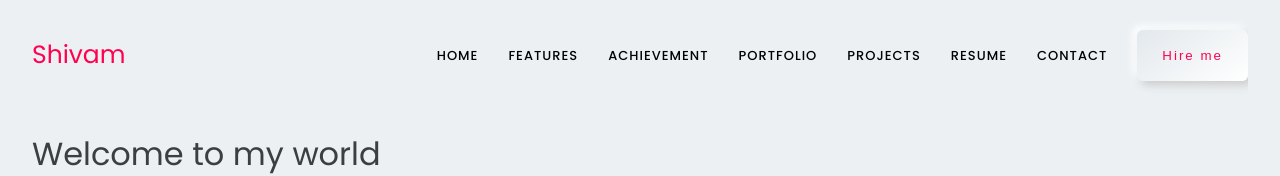
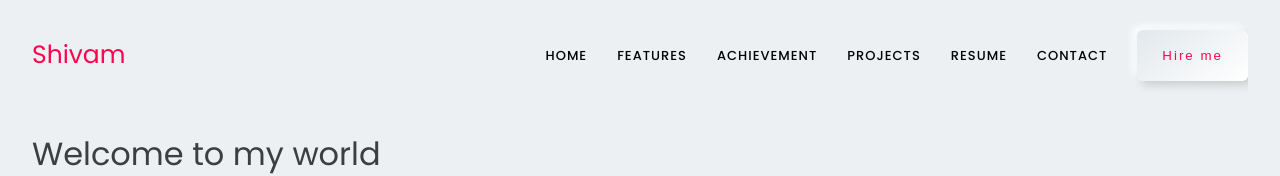
Before and after one commit to shivamgupta002/MyPortfolio, a React (Create React App) app: page / in a window 1280 px wide. Shown: the top 176 px of the page. Built offline with nearby package versions, Linux system fonts and the light colour scheme.

Commit message:
portfolio part hide

```diff
--- a/src/Components.js
+++ b/src/Components.js
@@ -2,7 +2,7 @@ import React from "react";
 import Header from "./components/Header/Header";
 import Hero from "./components/Hero/Hero";
 import Features from "./components/Features/Features";
-import Portfolio from "./components/Portfolio/Portfolio";
+// import Portfolio from "./components/Portfolio/Portfolio";
 import Resume from "./components/Resume/Resume";
 import Project from "./components/Project/Project";
 import Achievement from "./components/Achievements/Achievement";
@@ -14,7 +14,7 @@ const AllComponent = () => {
       <Hero/>
       <Features/>
       <Achievement/>
-      <Portfolio/>
+      {/* <Portfolio/> */}
       <Project/>
       <Resume/>
       <Contact/>
--- a/src/components/Header/Header.js
+++ b/src/components/Header/Header.js
@@ -35,9 +35,9 @@ const Header = () => {
               <li>
                 <a href="#achievement">Achievement</a>
               </li>
-              <li>
+              {/* <li>
                 <a href="#portfolio">portfolio</a>
-              </li>
+              </li> */}
               <li>
                 <a href="#projects">Projects</a>
               </li>
```
